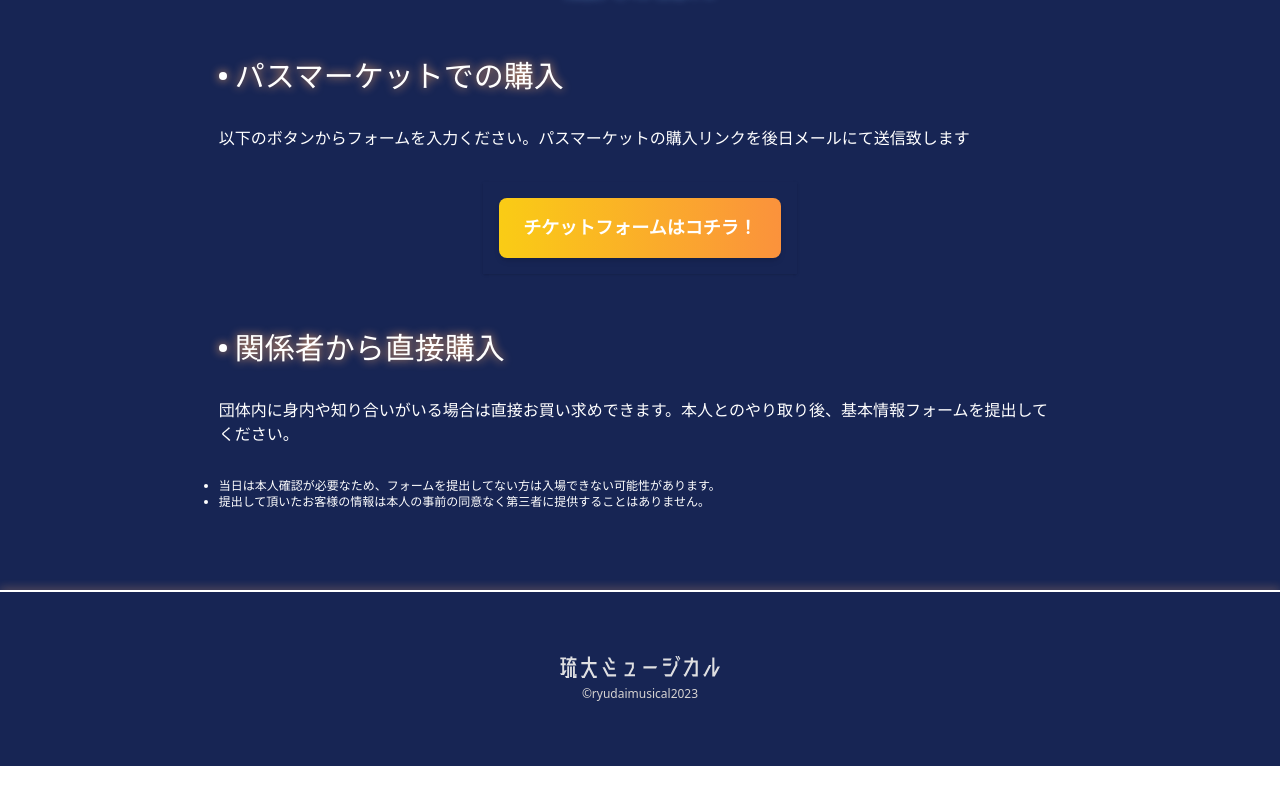
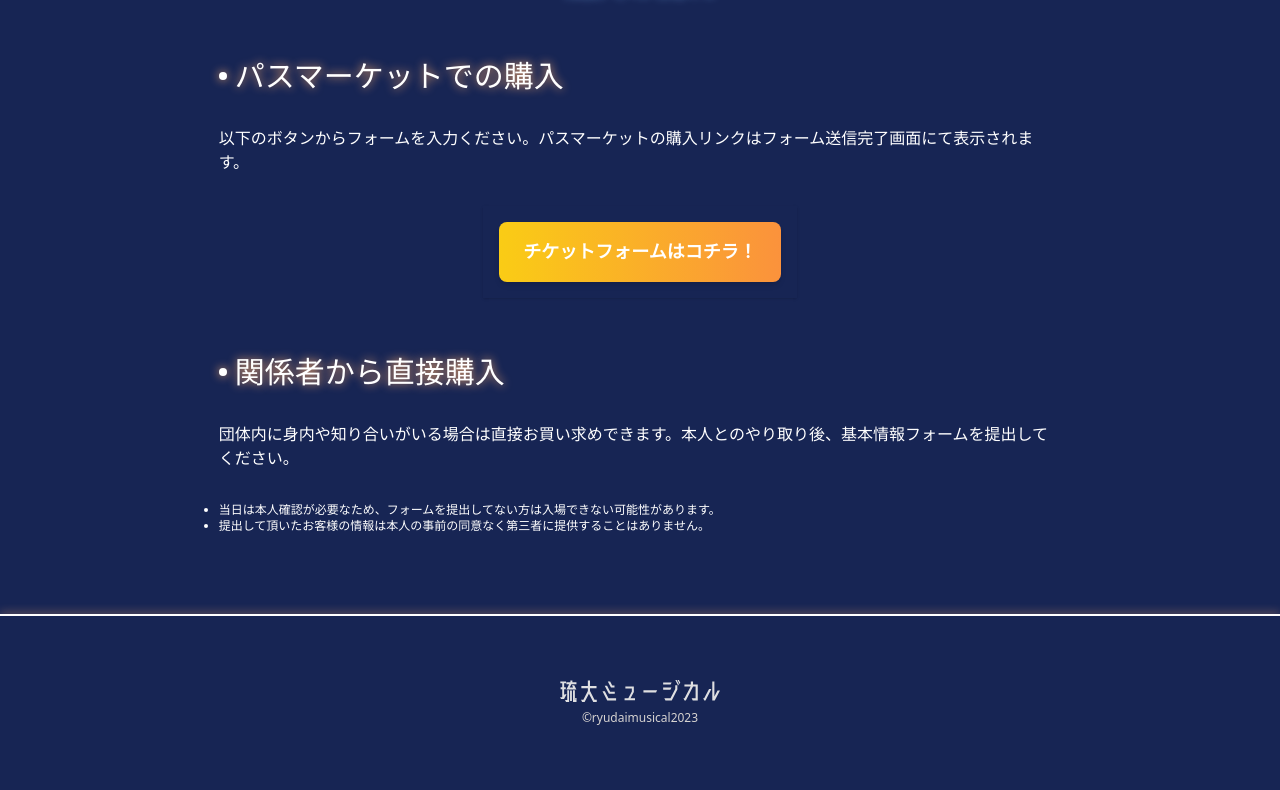
Before and after one commit to egnuyuki/ryudaimusical, a Next.js app: page /2023 in a window 1280 px wide. Shown: the part 4455-5245 px from the top of the page. Before the commit the page ends 5221 px from the top, so only its background shows below. Built offline with nearby package versions, Linux system fonts and the light colour scheme; a web font is replaced by a local one.

Commit message:
チケット文言修正

```diff
--- a/src/app/2023/components/Ticket.tsx
+++ b/src/app/2023/components/Ticket.tsx
@@ -20,7 +20,7 @@ export default function Ticket() {
                 <div className="flex flex-col gap-4 md:gap-8 mb-4 md:mb-12">
                     <H3 h3J="購入の流れ"/>
                     <H4 h4J="パスマーケットでの購入"/>
-                    <div className="text-white text-base">以下のボタンからフォームを入力ください。パスマーケットの購入リンクを後日メールにて送信致します</div>
+                    <div className="text-white text-base">以下のボタンからフォームを入力ください。パスマーケットの購入リンクはフォーム送信完了画面にて表示されます。</div>
                     <BtnOrange Text="チケットフォームはコチラ！" Href="https://forms.gle/UJ7jGvT3nYtSymhc7"/>
                     <H4 h4J="関係者から直接購入"/>
                     <div className="text-white text-base">団体内に身内や知り合いがいる場合は直接お買い求めできます。本人とのやり取り後、基本情報フォームを提出してください。</div>
```
